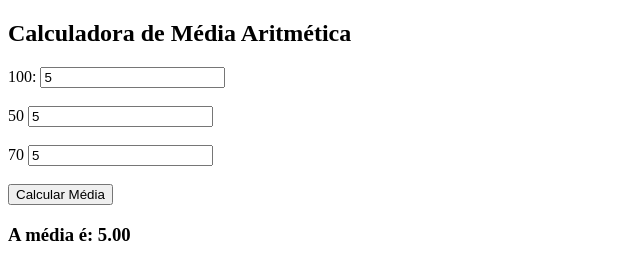
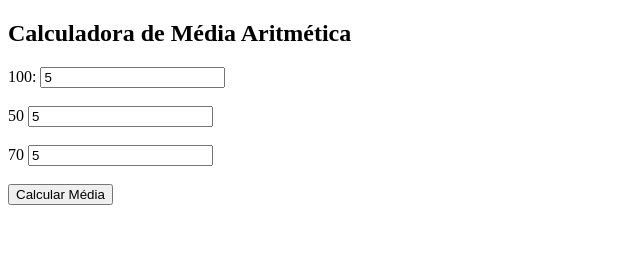
Before and after one commit to lkm12sk/calculadora, a plain HTML site: page index.html in a window 1280 px wide. Both pictures are taken after typing "5", "5", "5" into the empty fields and a click on the button "Calcular Média". Shown: the whole page, without its empty margins (0-640 px from the left). Drawn offline with Linux system fonts and the light colour scheme.

Commit message:
Update index.html

```diff
--- a/index.html
+++ b/index.html
@@ -24,9 +24,9 @@
 
     <script>
         function calcularMedia() {
-            const numero1 = parseFloat(document.getElementById("numero1").value);
-            const numero2 = parseFloat(document.getElementById("numero2").value);
-            const numero3 = parseFloat(document.getElementById("numero3").value);
+            const numero1 = parseFloat(document.getElementById("100").value);
+            const numero2 = parseFloat(document.getElementById("50").value);
+            const numero3 = parseFloat(document.getElementById("70").value);
 
             const media = (numero1 + numero2 + numero3) / 3;
 
```
